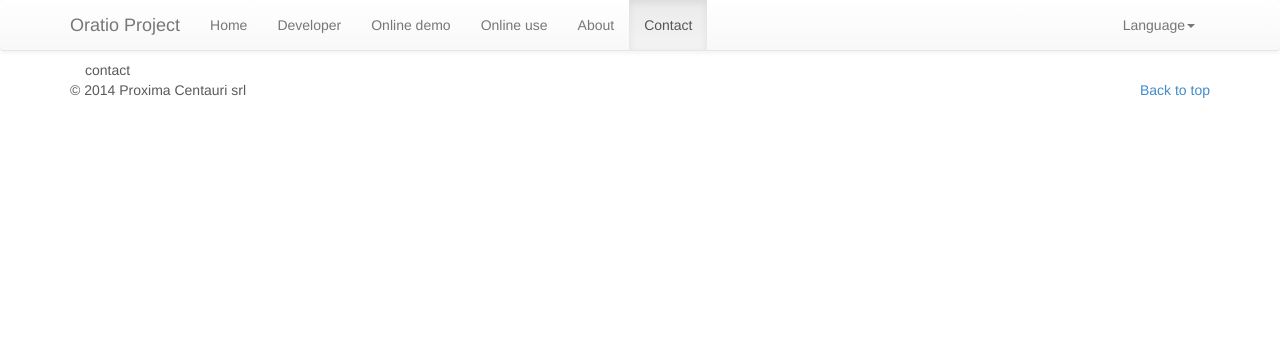
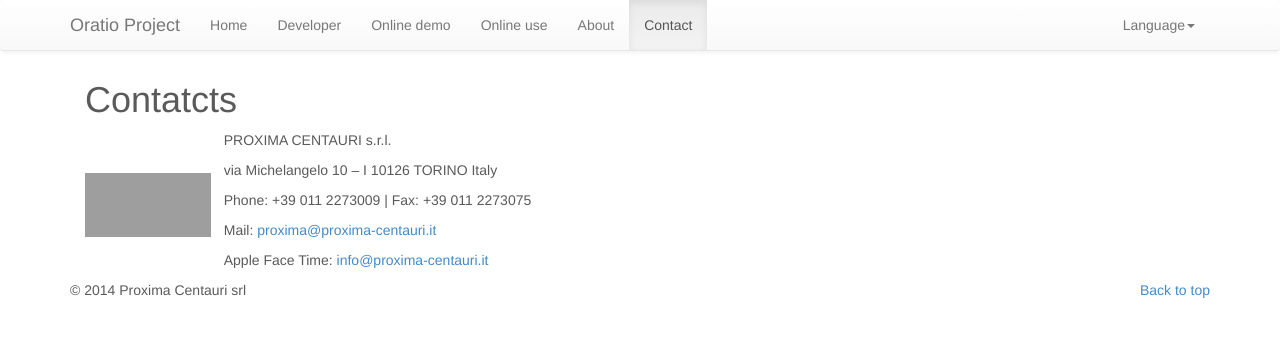
Before and after one commit to oratio-project/oratio-project.github.io, a Jekyll site: the page built from eng/contact.html, in a window 1280 px wide. Shown: the top 337 px of the page. Built offline with Jekyll 4.4.1, drawn with Linux system fonts in a browser that asks for light colours; nearby versions of some CDN libraries; Markdown is read by kramdown in place of the engine named in the settings; grey boxes are pictures that could not be loaded.

Commit message:
add contact page

```diff
--- a/eng/contact.html
+++ b/eng/contact.html
@@ -5,5 +5,27 @@
 active: contact
 ---
 <div class="container">
-    <div> contact </div>
+    <div class="row">
+        <div class="col-lg-6 col-md-6">
+            <h1> Contatcts </h1>
+            <table style="width: 100%; height: 92px;">
+                <tbody>
+                    <tr>
+                        <td style="width: 25%;">
+                            <div class="img-margin">
+                                    <img style="float: left;" title="contatti-icon" src="/images/icona-contatti-eng.png" alt="icona-contatti-eng" width="126" height="64"></div>
+                        </td>
+                        <td align="left">
+                            <p>PROXIMA CENTAURI s.r.l.</p>
+                            <p>via Michelangelo 10 – I 10126 TORINO Italy</p>
+                            <p>Phone: +39 011 2273009 | Fax: +39 011 2273075</p>
+                            <p>Mail: <a href="mailto:proxima@proxima-centauri.it">proxima@proxima-centauri.it</a></p>
+                            <p>Apple Face Time: <a href="mailto:info@proxima-centauri.it">info@proxima-centauri.it</a></p>
+                        </td>
+                    </tr>
+                </tbody>
+            </table>
+        </div>
+    </div>
+
 </div>
```
Also changed, not shown: ita/contact.html (+22 -1 lines).
